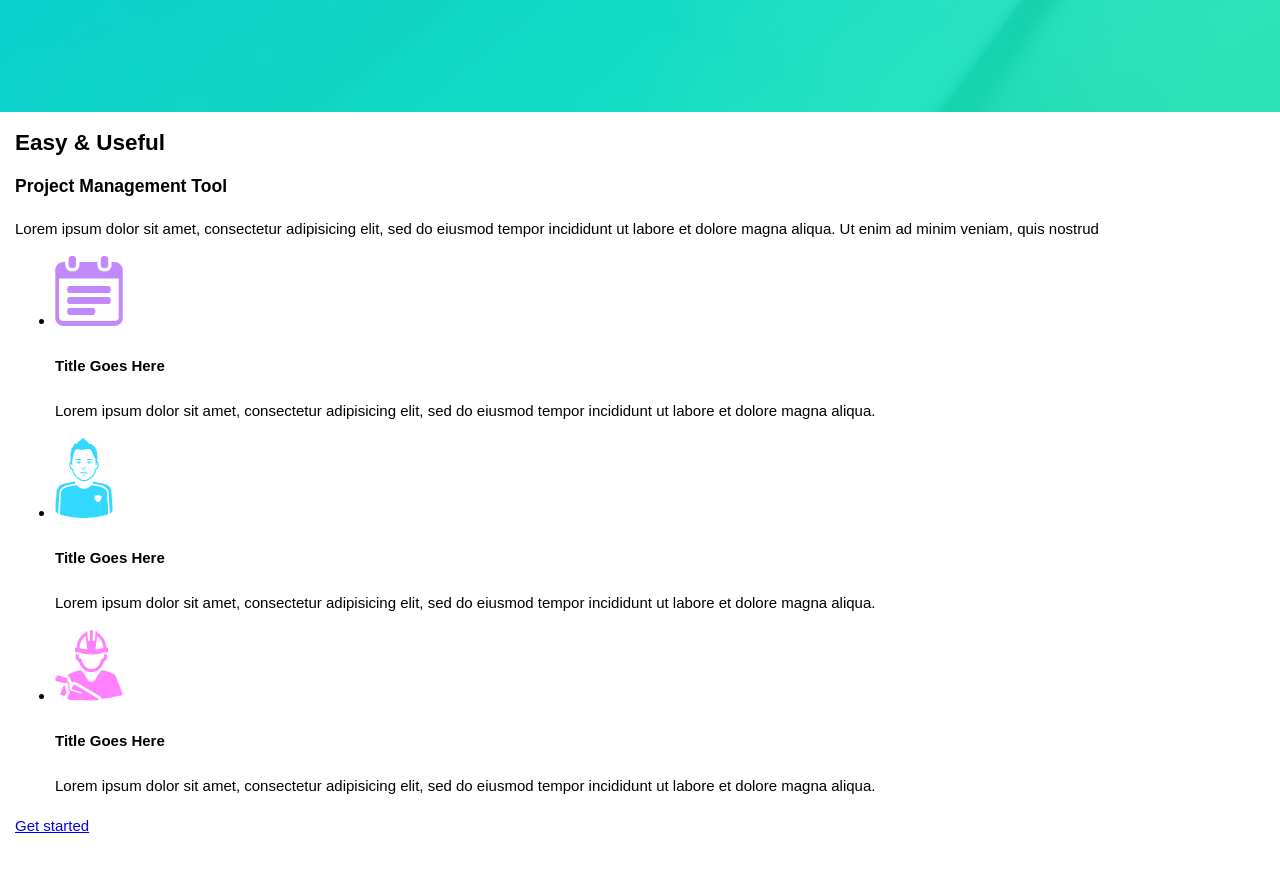
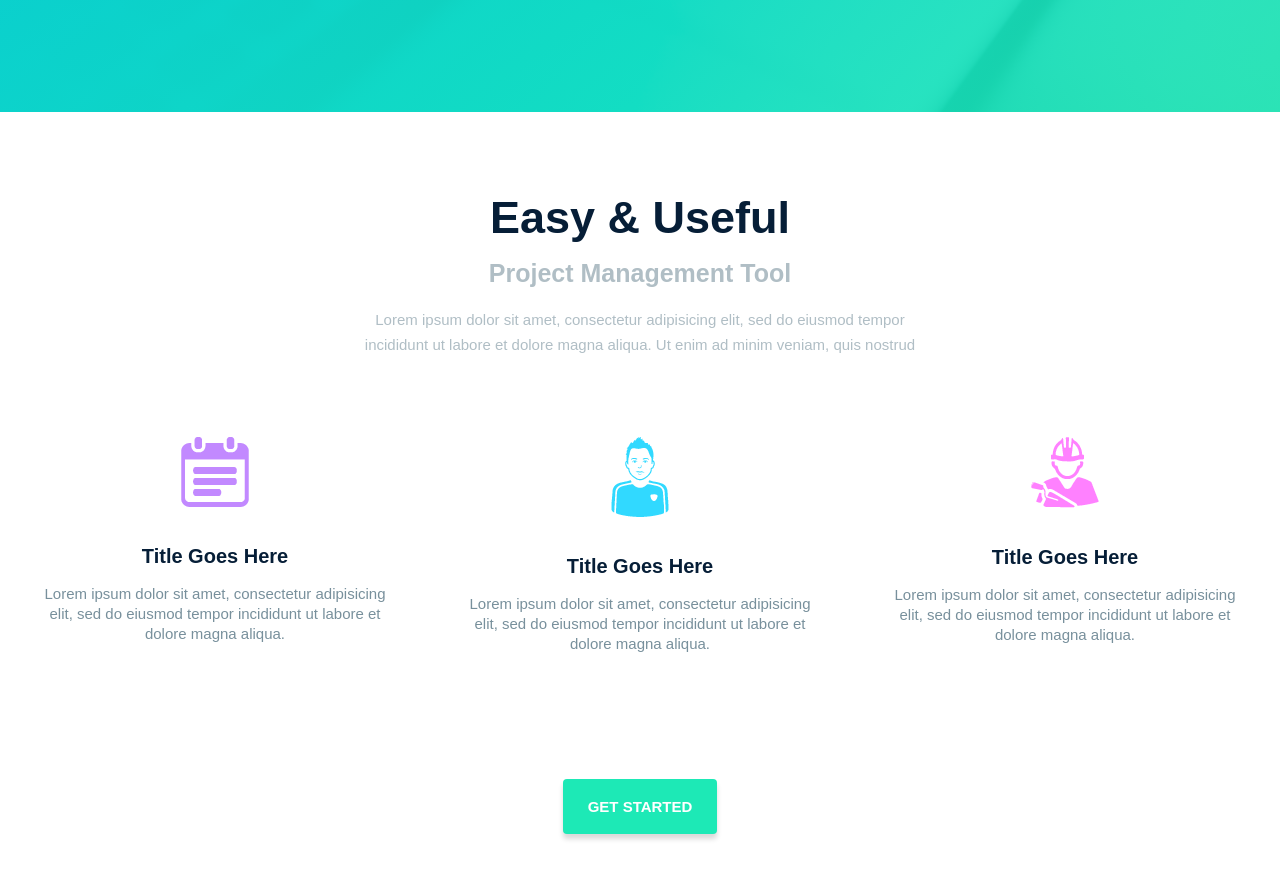
Before and after one commit to Bobokhuja/dart, a website: page src/pug/index.pug in a window 1280 px wide. Shown: the part 720-1598 px from the top of the page. Before the commit the page ends 1558 px from the top, so only its background shows below. Drawn offline with nearby package versions, Linux system fonts and the light colour scheme; files that its build step writes are made by us from their sources; files whose address does not match are found by name; a web font is replaced by a local one.

Commit message:
стилизация и адаптация блока features

```diff
--- a/src/pug/parts/features.pug
+++ b/src/pug/parts/features.pug
@@ -1,21 +1,21 @@
 section.features.wrap
-  h2.fatures__title Easy &amp; Useful
+  h2.features__title Easy &amp; Useful
   h3.features__subtitle Project Management Tool
   p.features__text Lorem ipsum dolor sit amet, consectetur adipisicing elit, sed do eiusmod tempor incididunt ut labore et dolore magna aliqua. Ut enim ad minim veniam, quis nostrud
   ul.features__list
     li.features__item
       p.features__img
         img(src="img/calendar.png", alt="График работы", width="68", height="70")
-      h4.faetures__name Title Goes Here
+      h4.features__name Title Goes Here
       p.features__description Lorem ipsum dolor sit amet, consectetur adipisicing elit, sed do eiusmod tempor incididunt ut labore et dolore magna aliqua.
     li.features__item
       p.features__img
         img(src="img/user.png", alt="Команда", width="58", height="80")
-      h4.faetures__name Title Goes Here
+      h4.features__name Title Goes Here
       p.features__description Lorem ipsum dolor sit amet, consectetur adipisicing elit, sed do eiusmod tempor incididunt ut labore et dolore magna aliqua.
     li.features__item
       p.features__img
         img(src="img/worker.png", alt="Работник", width="68", height="71")
-      h4.faetures__name Title Goes Here
+      h4.features__name Title Goes Here
       p.features__description Lorem ipsum dolor sit amet, consectetur adipisicing elit, sed do eiusmod tempor incididunt ut labore et dolore magna aliqua.
   a(href="#").features__button Get started
--- a/src/scss/blocks/banner.scss
+++ b/src/scss/blocks/banner.scss
@@ -30,12 +30,22 @@
   line-height: 65px;
   color: $white;
   text-transform: uppercase;
+
+  @media (max-width: 768px) {
+    margin-bottom: 0;
+    font-size: 36px;
+    line-height: 42px;
+  }
 }
 
 .banner__text {
   font-size: 18px;
   line-height: 35px;
   color: $white;
+
+  @media (max-width: 768px) {
+    font-size: 16px;
+  }
 }
 
 .banner__button {
--- /dev/null
+++ b/src/scss/blocks/features.scss
@@ -0,0 +1,92 @@
+.features {
+  margin-top: 80px;
+  margin-bottom: 80px;
+  text-align: center;
+}
+
+.features__title {
+  margin: 15px 0;
+  font-size: 45px;
+  font-weight: 600;
+  line-height: 52px;
+  color: $blue;
+
+  @media (max-width: 768px) {
+    font-size: 32px;
+    line-height: 38px;
+  }
+}
+
+.features__subtitle {
+  margin: 15px 0;
+  font-size: 25px;
+  font-weight: 600;
+  line-height: 28px;
+  color: $blueGray;
+
+  @media (max-width: 768px) {
+    font-size: 20px;
+    line-height: 24px;
+  }
+}
+
+.features__text {
+  max-width: 560px;
+  margin: 20px auto;
+  font-size: 15px;
+  line-height: 25px;
+  color: $blueGray;
+}
+
+.features__list {
+  display: flex;
+  flex-wrap: wrap;
+  justify-content: space-between;
+  padding: 0;
+  margin: 80px 0;
+  list-style: none;
+
+  @media (max-width: 1247px) {
+    justify-content: center;
+  }
+
+  @media (max-width: 768px) {
+    margin: 30px 0;
+  }
+}
+
+.features__item {
+  max-width: 350px;
+  margin: 0 25px;
+  margin-bottom: 30px;
+}
+
+.features__img {
+  margin: 0 0 30px;
+}
+
+.features__name {
+  margin: 10px 0;
+  font-size: 20px;
+  font-weight: 600;
+  line-height: 25px;
+  color: $blue;
+}
+
+.features__description {
+  font-size: 15px;
+  line-height: 20px;
+  color: $blueGray2;
+}
+
+.features__button {
+  @include button($width: auto, $height: 55px, $bg: $greenLight, $fz: 15px, $lh: 15px, $border: none, $br: 4px, $color: $white) {
+    padding: 20px 25px;
+    font-weight: 600;
+    text-transform: uppercase;
+  }
+
+  &:hover {
+    background-color: darken($greenLight, 8%);
+  }
+}
--- a/src/scss/blocks/menu.scss
+++ b/src/scss/blocks/menu.scss
@@ -9,13 +9,13 @@
 .menu__item {
   margin: 10px 25px;
 
-  &:first-child {
+  /* &:first-child {
     margin-left: 0;
   }
 
   &:last-child {
     margin-right: 0;
-  }
+  } */
 }
 
 .menu__link {
--- a/src/scss/mixins.scss
+++ b/src/scss/mixins.scss
@@ -81,6 +81,7 @@
 }
 
 @mixin button($width: auto, $height: auto, $bg, $fz, $lh, $border, $br, $color) {
+  box-sizing: border-box;
   display: inline-block;
   width: $width;
   height: $height;
@@ -88,8 +89,11 @@
   line-height: $lh;
   color: $color;
   text-align: center;
+  text-decoration: none;
   background: $bg;
   border: $border;
   border-radius: $br;
+  box-shadow: 0 5px 5px 0 rgb(0 0 0 / 15%);
+  transition: all, 0.3s;
   @content;
 }
--- a/src/scss/style.scss
+++ b/src/scss/style.scss
@@ -10,3 +10,4 @@
 @import "blocks/header";
 @import "blocks/menu";
 @import "blocks/banner";
+@import "blocks/features";
```
